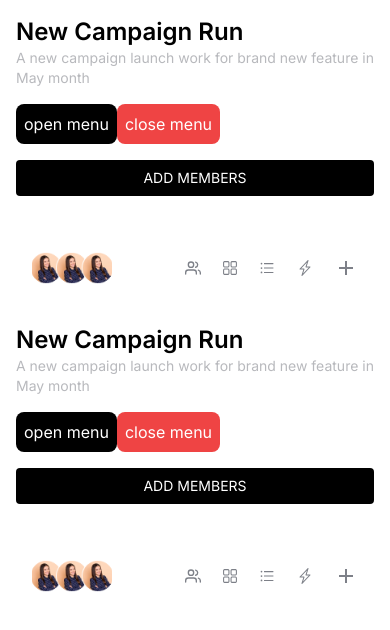
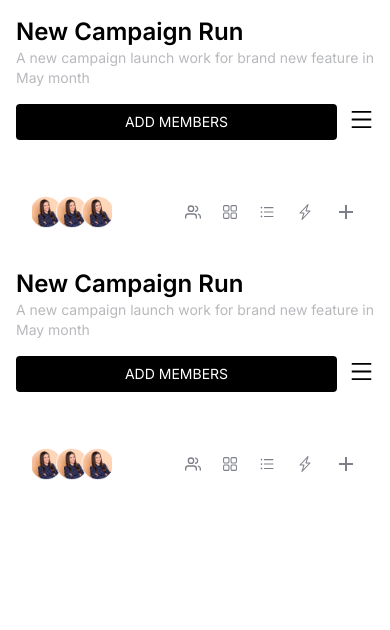
Before and after one commit to B-ID/nupat-internship-test2, a Next.js app: page /RootLayout in a window 390 px wide. Shown: the top 630 px of the page. Built offline with nearby package versions, Linux system fonts and the light colour scheme.

Commit message:
mobile menu

```diff
--- a/src/components/AddTask.tsx
+++ b/src/components/AddTask.tsx
@@ -5,7 +5,7 @@ type Props = {}
 
 export default function AddTask({}: Props) {
   return (
-    <button className='px-6 py-3 w-full border-2 border-dashed rounded-lg bg-[#f2f4f5]'>
+    <button className='px-6 py-3 w-full border-2 border-dashed dark:border-dashboard-active/50 rounded-lg bg-[#f2f4f5]'>
         <span className='flex text-[#7D8088] justify-center gap-[15px] items-center'>
         <BiPlus />
         <p>Add Task</p>
--- a/src/components/DarkModeSwitch.tsx
+++ b/src/components/DarkModeSwitch.tsx
@@ -3,13 +3,11 @@ import { useTheme } from "next-themes";
 import { Switch } from "@headlessui/react";
 import { MdSunny } from "react-icons/md";
 import { BsFillMoonFill } from "react-icons/bs";
-import { useDarkMode } from "@/hooks/useDarkMode";
 
 type Props = {};
 
 export default function DarkModeSwitch({}: Props) {
   const { systemTheme, theme, setTheme } = useTheme();
-  const { isDarkMode, toggleDarkMode } = useDarkMode();
   const [enabled, setEnabled] = useState(false);
 
   const currentTheme = theme === "system" ? systemTheme : theme;
@@ -27,6 +25,7 @@ export default function DarkModeSwitch({}: Props) {
       <div className="flex items-center order-2 gap-3">
         {enabled ? (
           <button onClick={() => setTheme("dark")}>
+
             <BsFillMoonFill
               className={`${enabled ? "text-dashboard-active" : ""}`}
               size={24}
--- a/src/components/Header.tsx
+++ b/src/components/Header.tsx
@@ -3,18 +3,16 @@ import Image from "next/image";
 import profileStack from "../assets/images/profile-stack2.png";
 import {
   FiUsers,
-  IoMdAdd,
   AiOutlineUnorderedList,
   BsLightningCharge,
   BiPlus,
   RxDashboard,
 } from "@/data/icons";
-import { useMenu } from "@/contexts/MenuContext";
+import MenuButton from "./MenuButton";
 
 type Props = {};
 
 export default function Header(props: Props) {
-  const { mobileMenu, openMenu, closeMenu } = useMenu();
 
   return (
     <header className="sticky top-0 z-30 px-4 pt-4 pb-6 desktop:px-16 desktop:pt-10 backdrop-blur-xl ">
@@ -31,27 +29,14 @@ export default function Header(props: Props) {
           </div>
 
           {/* Menu Button */}
-          <div className="desktop:hidden">
-
-          <button
-            onClick={openMenu}
-            className="p-2 text-white bg-black rounded-lg"
-            >
-            open menu
-          </button>
-          <button
-            onClick={closeMenu}
-            className="p-2 text-white bg-red-500 rounded-lg"
-            >
-            close menu
-          </button>
-            </div>
-
-          <button className="px-4 py-2 tablet:px-6 tablet:py-3 rounded desktop:px-[28.5px] desktop:py-3 desktop:rounded-lg bg-black active:opacity-90 dark:bg-white transition active:scale-95">
-            <p className="text-sm font-medium text-white dark:text-black">
-              ADD MEMBERS
-            </p>
-          </button>
+          <div className="flex items-center gap-3">
+            <button className="px-4 py-2 flex-1 tablet:px-6 tablet:py-3 rounded desktop:px-[28.5px] desktop:py-3 desktop:rounded-lg bg-black active:opacity-90 dark:bg-white transition active:scale-95">
+              <p className="text-sm font-medium text-white dark:text-black">
+                ADD MEMBERS
+              </p>
+            </button>
+            <MenuButton />
+          </div>
         </div>
 
         {/*  */}
--- /dev/null
+++ b/src/components/MenuButton.tsx
@@ -0,0 +1,29 @@
+import { useMenu } from '@/contexts/MenuContext'
+import React from 'react'
+import { AiOutlineClose, AiOutlineMenu } from 'react-icons/ai'
+
+type Props = {}
+
+export default function MenuButton({}: Props) {
+
+    const {mobileMenu, openMenu, closeMenu} = useMenu()
+
+
+  return (
+
+          <div className="desktop:hidden">
+            {!mobileMenu ? (
+              <button onClick={openMenu}>
+                <AiOutlineMenu
+                  className="active:text-dashboard-active"
+                  size={25}
+                />
+              </button>
+            ) : (
+              <button onClick={closeMenu}>
+                <AiOutlineClose className="active:text-red-500" size={25} />
+              </button>
+            )}
+          </div>
+  )
+}
--- /dev/null
+++ b/src/components/Overlay.tsx
@@ -0,0 +1,9 @@
+import React from 'react'
+
+type Props = {}
+
+export default function Overlay({}: Props) {
+  return (
+    <div>Overlay</div>
+  )
+}
--- a/src/data/icons.ts
+++ b/src/data/icons.ts
@@ -4,7 +4,7 @@ import { BsLightningCharge, BsListCheck } from 'react-icons/bs'
 import { FiUserPlus,FiUsers, FiLink2 } from 'react-icons/fi'
 import { TbRadioactive, TbMessageCircle } from 'react-icons/tb'
 import { IoMdAdd } from "react-icons/io";
-import { AiOutlineUnorderedList, AiOutlineMore} from 'react-icons/ai'
+import { AiOutlineUnorderedList, AiOutlineMore, AiOutlineMenu, AiOutlineClose} from 'react-icons/ai'
 import {BiPlus} from 'react-icons/bi'
 import {RxDashboard} from 'react-icons/rx'
 
@@ -22,5 +22,7 @@ export  {
     TbMessageCircle,
     IoMdAdd,
     AiOutlineUnorderedList,
+    AiOutlineClose,
+    AiOutlineMenu,
     AiOutlineMore,
 }
--- a/src/pages/test/index.tsx
+++ /dev/null
@@ -1,9 +0,0 @@
-import React from 'react'
-
-type Props = {}
-
-export default function TestPage({}: Props) {
-  return (
-    <div>TestPage</div>
-  )
-}
```
